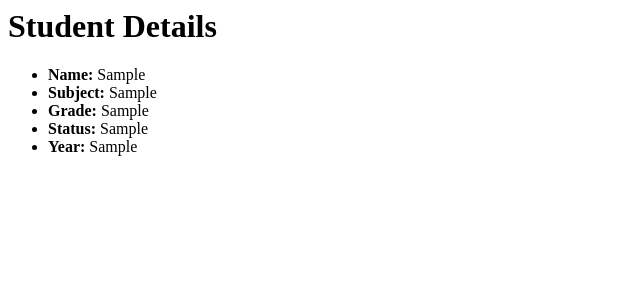
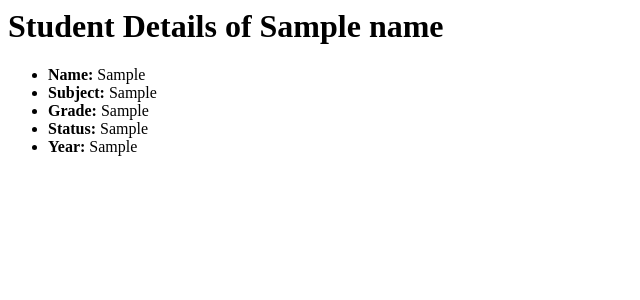
Before and after one commit to jwalant007/qr-code-genrator, a Flask app: template templates/student.html in a window 1280 px wide. Shown: the top 300 px of the page, without its empty margins (0-640 px from the left). Run offline with Flask 3, Linux system fonts and the light colour scheme; the template is opened without the code that fills it: most values are stand-ins (such as "Sample title", 1, 10 or a date in 2020).

Commit message:
Updated Flask app for redeployment on Render

```diff
--- a/templates/student.html
+++ b/templates/student.html
@@ -1,7 +1,7 @@
 <html>
     <head><title>Student Details</title></head>
     <body>
-        <h1>Student Details</h1>
+        <h1>Student Details of {{name}}</h1>
         {% if student %}
             <ul>
                 <li><strong>Name:</strong> {{ student.col_a }}</li>
```
